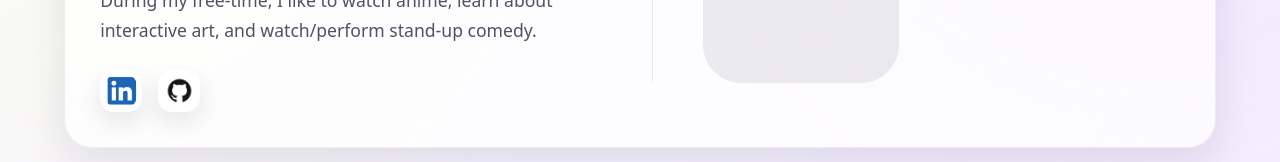
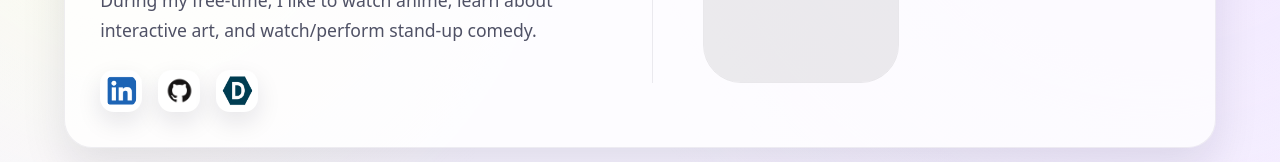
Before and after one commit to KY233466/KY233466.github.io, a Next.js app: page / in a window 1280 px wide. Shown: the part 306-468 px from the top of the page. Built offline with nearby package versions, Linux system fonts and the light colour scheme.

Commit message:
add devpost link

```diff
--- a/src/components/IntroCard/IntroCard.js
+++ b/src/components/IntroCard/IntroCard.js
@@ -8,6 +8,7 @@ import Me from "../../../public/me.jpg";
 import LinkedIn from "../../pic/LinkedIn.png";
 import styles from "./IntroCard.module.css";
 import GitHub from "../../pic/Github.png";
+import Devpost from "../../pic/devpost.png";
 import { useTranslation } from "react-i18next";
 import LocaleContext from "../LocaleContext";
 import i18n from "../../i18n";
@@ -59,6 +60,18 @@ function IntroCard() {
                   alt="Github Icon"
                 />
               </a>
+              <a
+                href="https://devpost.com/KY233466"
+                target="_blank"
+                rel="noreferrer"
+                title="Devpost"
+              >
+                <img
+                  className={styles.icon}
+                  src={resolveAsset(Devpost)}
+                  alt="Devpost Icon"
+                />
+              </a>
             </div>
           </article>
 
```
Also changed, not shown: src/pic/devpost.png (added).
